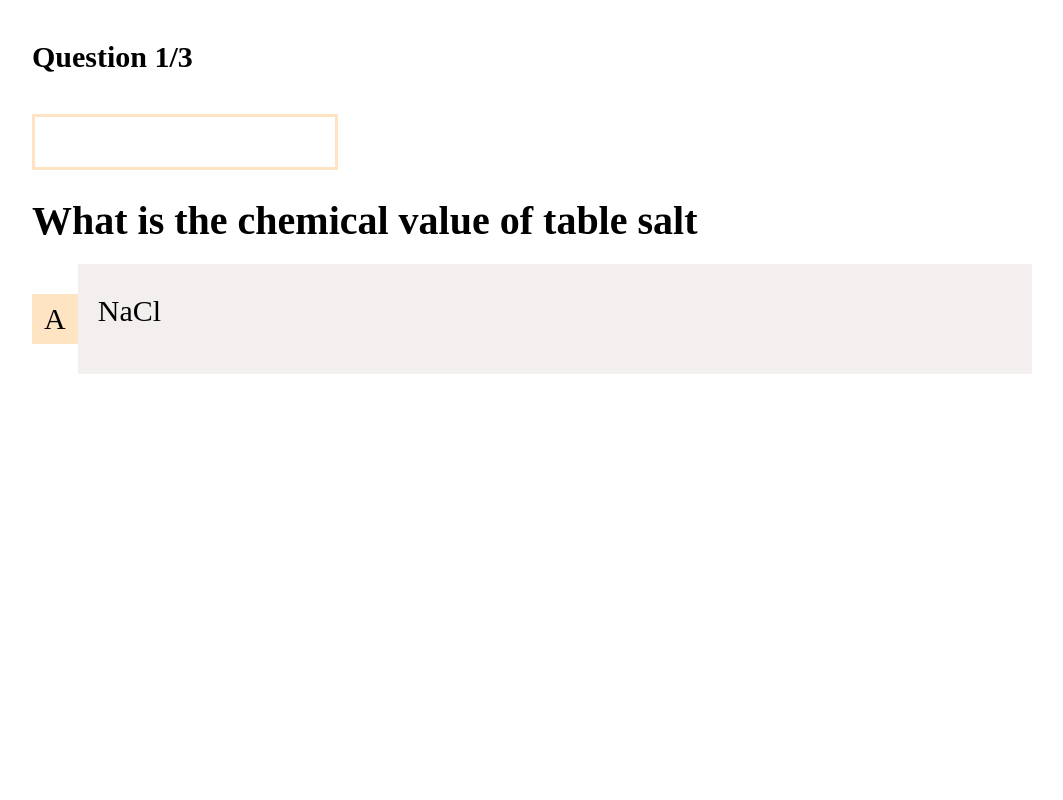
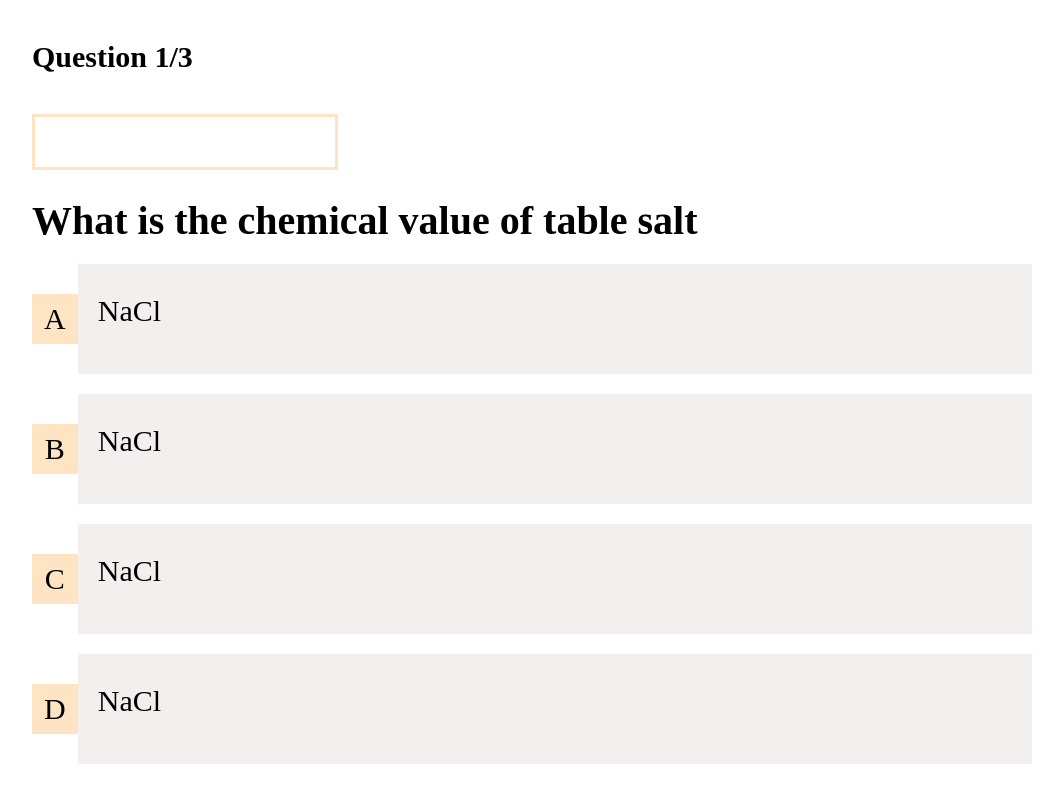
Before and after one commit to agyeievans/quiz-app-vue, a Vue app: page /quiz/1 in a window 1280 px wide. Shown: the whole page, without its empty margins (108-1171 px from the left). Built offline with nearby package versions, Linux system fonts and the light colour scheme.

Commit message:
created question and quizheader components

```diff
--- /dev/null
+++ b/src/components/question.vue
@@ -0,0 +1,67 @@
+<template>
+    <div class="question-container">
+        <h1 class="question">
+            What is the chemical value of table salt
+        </h1>
+    </div>
+    <div class="options-container">
+        <div class="option">
+            <p class="option-label">A</p>
+            <div class="option-value">
+                <p>NaCl</p>
+            </div>
+        </div>
+        <div class="option">
+            <p class="option-label">B</p>
+            <div class="option-value">
+                <p>NaCl</p>
+            </div>
+        </div>
+        <div class="option">
+            <p class="option-label">C</p>
+            <div class="option-value">
+                <p>NaCl</p>
+            </div>
+        </div>
+        <div class="option">
+            <p class="option-label">D</p>
+            <div class="option-value">
+                <p>NaCl</p>
+            </div>
+        </div>
+    </div>
+</template>
+
+<style scoped>
+.question-container {
+    margin-top: 20px;
+}
+
+.question {
+    font-size: 40px;
+    margin-bottom: 20px;
+}
+
+.option {
+    display: flex;
+    margin-bottom: 20px;
+    cursor: pointer;
+}
+
+.option-label {
+    background-color: bisque;
+    width: 50px;
+    height: 50px;
+    font-size: 30px;
+    display: flex;
+    align-items: center;
+    justify-content: center;
+}
+
+.option-value {
+    background-color: rgb(244, 239, 239);
+    width: 100%;
+    font-size: 30px;
+    padding: 0 20px;
+}
+</style>
--- /dev/null
+++ b/src/components/quizheader.vue
@@ -0,0 +1,31 @@
+<template>
+    <header>
+        <h4>Question 1/3</h4>
+        <div class="bar">
+            <div class="completion"></div>
+        </div>
+    </header>
+</template>
+
+<style scoped>
+header {
+    margin-top: 20px;
+}
+
+header h4 {
+    font-size: 30px;
+}
+
+.bar {
+    width: 300px;
+    height: 50px;
+    border: 3px solid bisque;
+}
+
+.completion {
+    height: 100%;
+    width: 0%;
+    background-color: bisque;
+}
+
+</style>
--- a/src/views/QuizView.vue
+++ b/src/views/QuizView.vue
@@ -1,82 +1,13 @@
 <script setup>
+import question from '../components/question.vue';
+import quizheader from '../components/quizheader.vue';
 </script>
 
 <template>
     <div>
-        <header>
-            <h4>Question 1/3</h4>
-            <div class="bar">
-                <div class="completion"></div>
-            </div>
-        </header>
+        <quizheader />
         <div>
-            <div class="question-container">
-                <h1 class="question">
-                    What is the chemical value of table salt
-                </h1>
-            </div>
-            <div class="options-container">
-                <div class="option">
-                    <p class="option-label">A</p>
-                    <div class="option-value">
-                        <p>NaCl</p>
-                    </div>
-                </div>
-            </div>
+            <question />
         </div>
     </div>
 </template>
-
-<style scoped>
-    header{
-        margin-top: 20px;
-    }
-
-    header h4{
-        font-size: 30px;
-    }
-
-    .bar{
-        width: 300px;
-        height: 50px;
-        border: 3px solid bisque;
-    }
-
-    .completion{
-        height: 100%;
-        width: 0%;
-        background-color: bisque;
-    }
-
-    .question-container{
-        margin-top: 20px;
-    }
-
-    .question{
-        font-size: 40px;
-        margin-bottom: 20px;
-    }
-
-    .option{
-        display: flex;
-        margin-bottom: 20px;
-        cursor: pointer;
-    }
-
-    .option-label{
-        background-color: bisque;
-        width: 50px;
-        height: 50px;
-        font-size: 30px;
-        display: flex;
-        align-items: center;
-        justify-content: center;
-    }
-
-    .option-value{
-        background-color: rgb(244,239,239);
-        width: 100%;
-        font-size: 30px;
-        padding: 0 20px;
-    }
-</style>
```
Also changed, not shown: src/components/Card.vue (line endings or trailing spaces).
